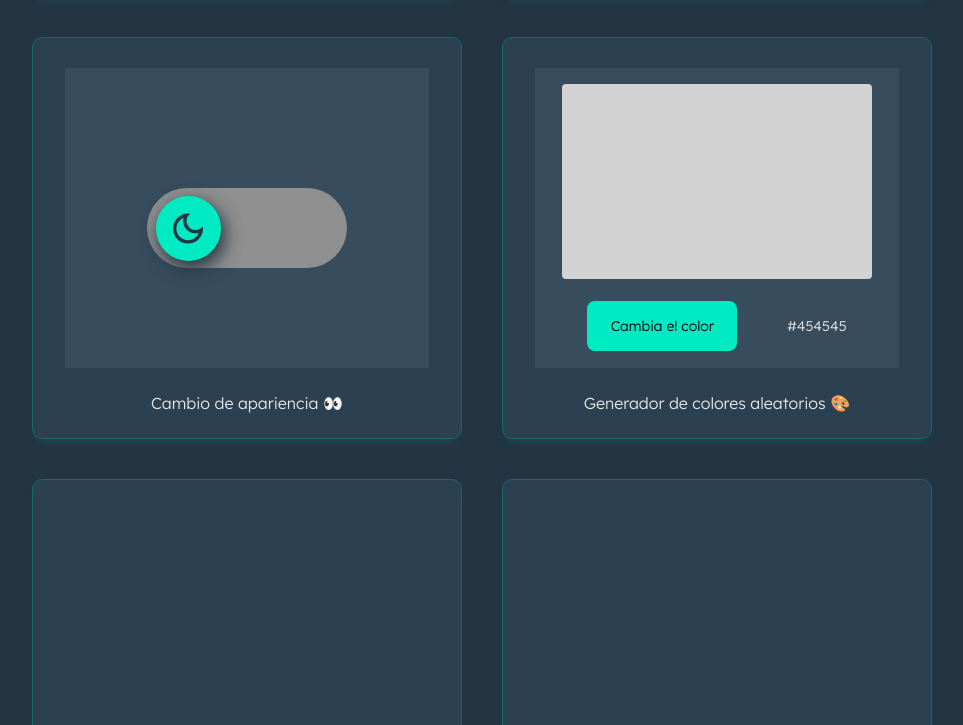
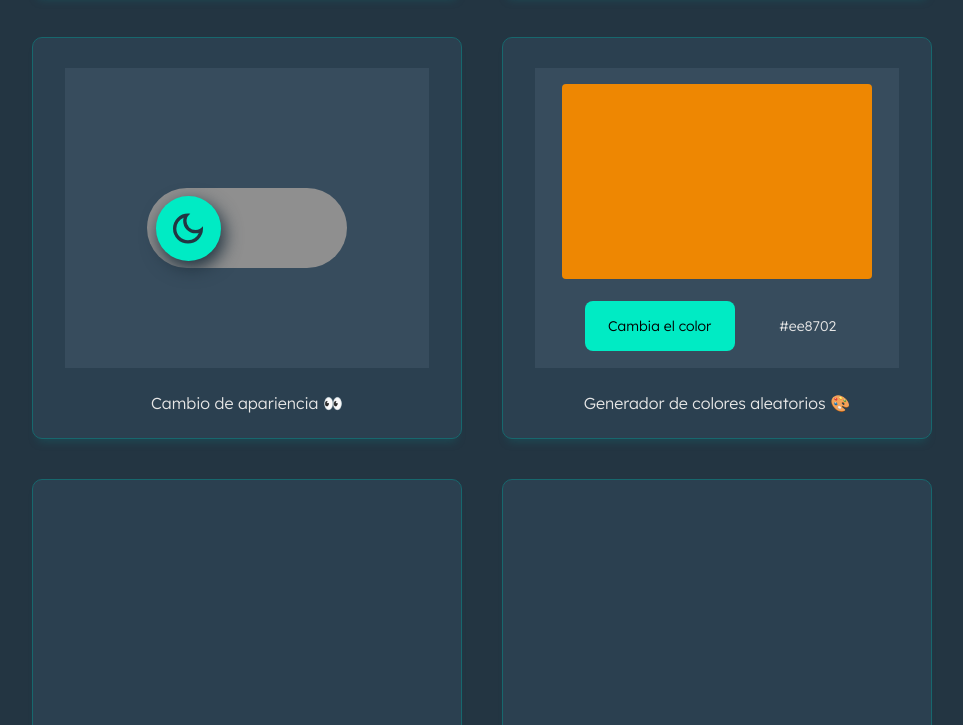
Before and after one commit to Nazaret20/minis, a website: page index.html in a window 1280 px wide. Both pictures are taken after a click on the button "Cambia el color". Shown: the part 545-1270 px from the top of the page, without its empty margins (158-1121 px from the left). Drawn offline with Linux system fonts and the light colour scheme.

Commit message:
div4 finalizado

```diff
--- a/index.html
+++ b/index.html
@@ -61,7 +61,7 @@
                                 <button class="boton-colores">
                                     Cambia el color
                                 </button>
-                                <p class="numero-color">#454545</p>
+                                <p class="numero-color" title="¡Cópiame!"></p>
                             </div>
                         </div>
                         <p class="nombre-card">
--- a/js/script.js
+++ b/js/script.js
@@ -1,6 +1,6 @@
 document.addEventListener('DOMContentLoaded', () => {
     tema();
-    /*---------------------------------------------*/
+    /*---------------------DIV1------------------------*/
 
     function contadorDeClics() {
         const botonClics = document.querySelector('.boton-raton');
@@ -13,7 +13,7 @@ document.addEventListener('DOMContentLoaded', () => {
         });
     }
     contadorDeClics();
-    /*---------------------------------------------*/
+    /*--------------------DIV2-------------------------*/
 
     function relojDigital() {
         const relojP = document.querySelector('#reloj');
@@ -33,7 +33,7 @@ document.addEventListener('DOMContentLoaded', () => {
     }
     relojDigital();
     setInterval(relojDigital, 1000);
-    /*---------------------------------------------*/
+    /*---------------------DIV3------------------------*/
 
     function tema() {
         const botonTema = document.querySelector('.boton-tema');
@@ -70,15 +70,40 @@ document.addEventListener('DOMContentLoaded', () => {
             }
         });
     }
-    /*---------------------------------------------*/
+    /*--------------------DIV4-------------------------*/
 
     function coloresAleatorios() {
         const botonColores = document.querySelector('.boton-colores');
+        const divColor = document.querySelector('.div-colores');
+        const pNumeroColor = document.querySelector('.numero-color');
 
         botonColores.addEventListener('click', () => {
-            console.log("pica")
+            let numeroR = Math.floor(Math.random() * 255)
+                .toString(16)
+                .padStart(2, '0');
+            let numeroG = Math.floor(Math.random() * 255)
+                .toString(16)
+                .padStart(2, '0');
+            let numeroB = Math.floor(Math.random() * 255)
+                .toString(16)
+                .padStart(2, '0');
+
+            let aleatorioRGB = `#${numeroR}${numeroG}${numeroB}`;
+            pNumeroColor.textContent = aleatorioRGB;
+            divColor.style.backgroundColor = aleatorioRGB;
+        });
+
+        pNumeroColor.addEventListener('click', () => {
+            navigator.clipboard.writeText(pNumeroColor.textContent).then(() => {
+                let colorOriginal = pNumeroColor.textContent;
+                pNumeroColor.textContent = '¡Color copiado!';
+
+                setTimeout(() => {
+                    pNumeroColor.textContent = colorOriginal;
+                }, 1000);
+            });
         });
     }
-    coloresAleatorios()
+    coloresAleatorios();
     /*---------------------------------------------*/
 });
--- a/src/scss/layout/_cards.scss
+++ b/src/scss/layout/_cards.scss
@@ -74,6 +74,7 @@
         width: 85%;
         border-radius: 0.4rem;
         background-color: rgb(211, 211, 211);
+        transition: background-color 0.2s ease-in-out;
     }
 
     .div-colores-button-p {
@@ -83,6 +84,8 @@
 
         p {
             font-size: 1.4rem;
+            width: 7rem;
+            cursor: pointer;
         }
     }
 }
```
Also changed, not shown: src/css/styles.css, 1 other file.
